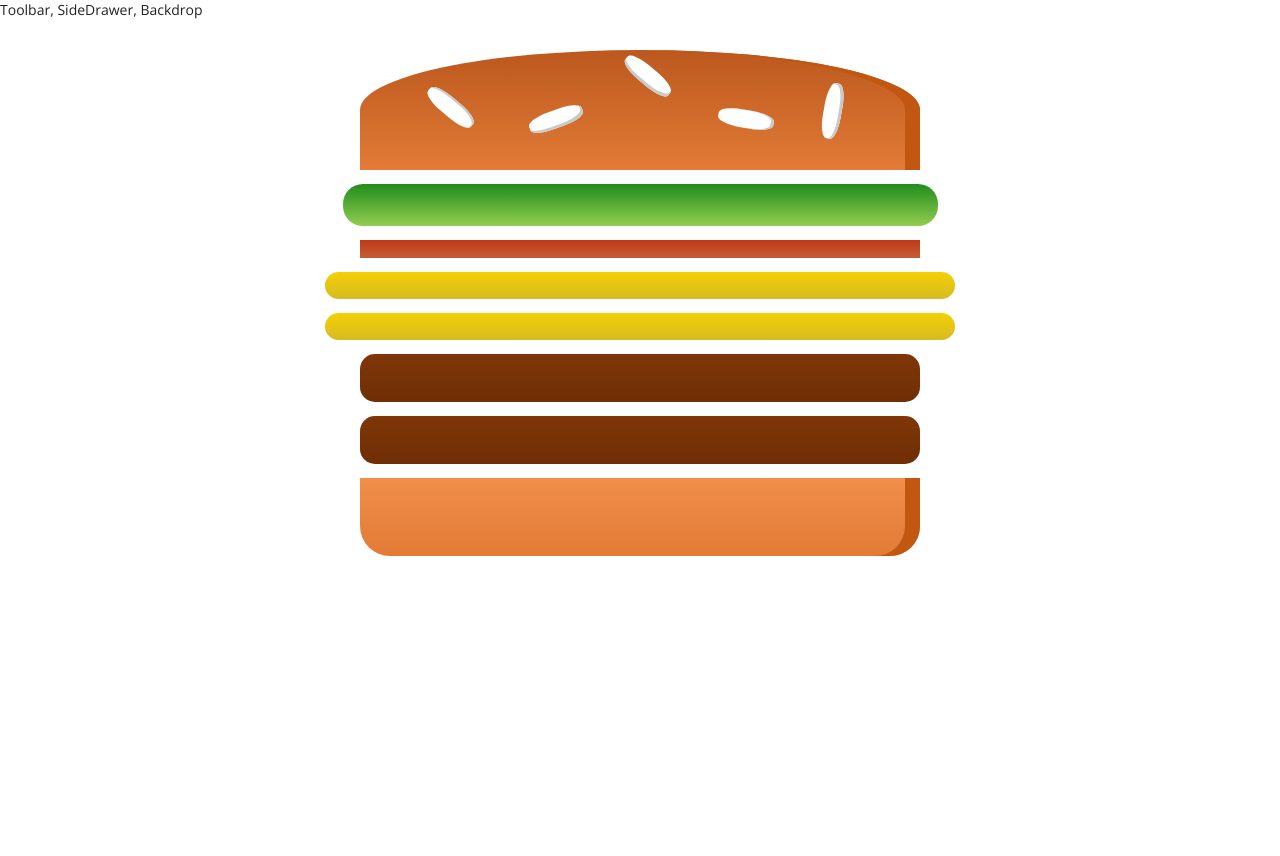
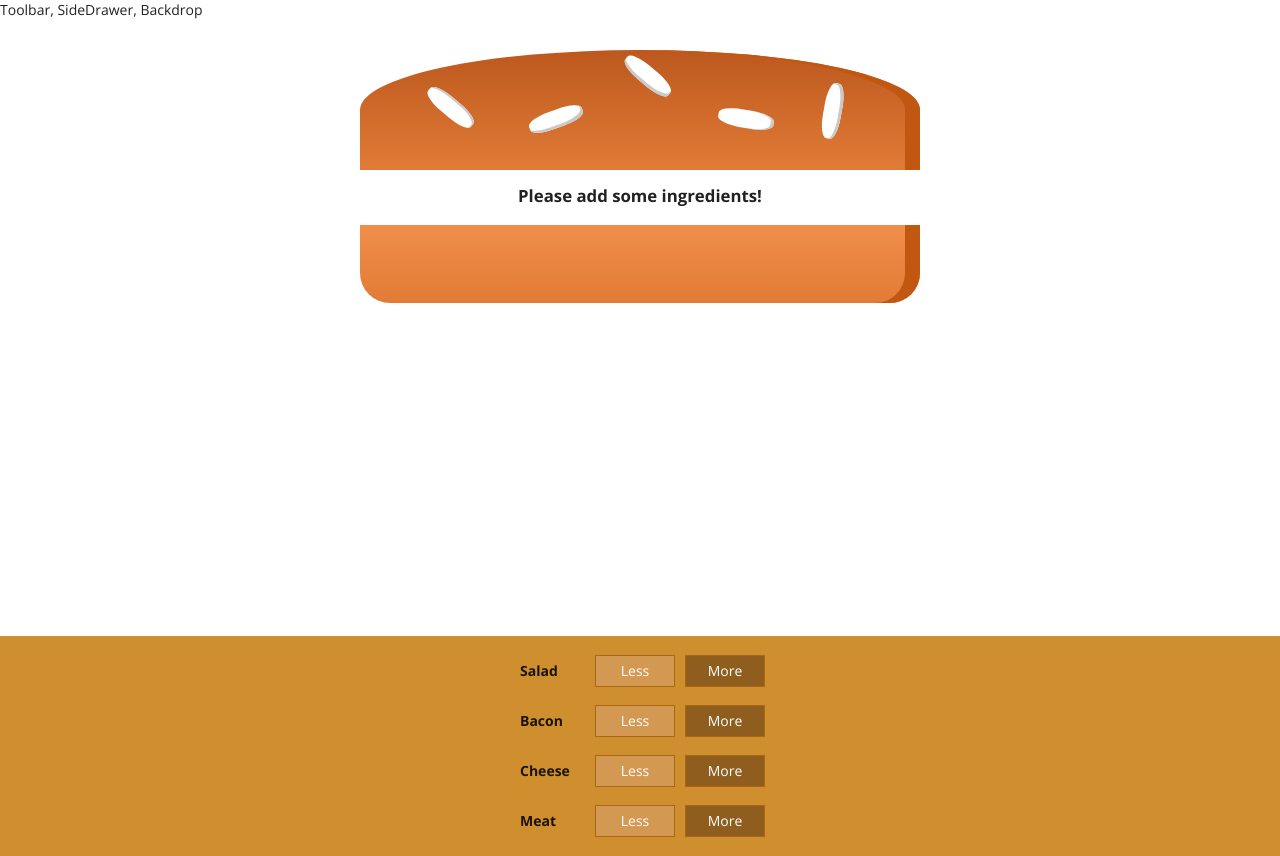
Before and after one commit to leon8941/list-of-ingredients, a React app in the folder client/: page / in a window 1280 px wide. Before the commit the page ends 800 px from the top, so only its background shows below. Built offline with nearby package versions, Linux system fonts and the light colour scheme.

Commit message:
add build controls.

```diff
--- /dev/null
+++ b/client/src/components/Burger/BuildControls/BuildControl/BuildControl.css
@@ -0,0 +1,56 @@
+.BuildControl {
+    display: flex;
+    justify-content: space-between;
+    align-items: center;
+    margin: 5px 0;
+}
+
+.BuildControl button {
+    display: block;
+    font: inherit;
+    padding: 5px;
+    margin: 0 5px;
+    width: 80px;
+    border: 1px solid #AA6817;
+    cursor: pointer;
+    outline: none;
+}
+
+.BuildControl button:disabled {
+    background-color: #AC9980;
+    border: 1px solid #7E7365;
+    color: #ccc;
+    cursor: default;
+}
+
+.BuildControl button:hover:disabled {
+    background-color: #AC9980;
+    color: #ccc;
+    cursor: not-allowed;
+}
+
+.Label {
+    padding: 10px;
+    font-weight: bold;
+    width: 80px;
+}
+
+.BuildControl .Less {
+    background-color: #D39952;
+    color: white;
+}
+
+.BuildControl .More {
+    background-color: #8F5E1E;
+    color: white;
+}
+
+.BuildControl .Less:hover, .BuildControl .Less:active {
+    background-color: #DAA972;
+    color: white;
+}
+
+.BuildControl .More:hover,.BuildControl .More:active {
+    background-color: #99703F;
+    color: white;
+}
--- /dev/null
+++ b/client/src/components/Burger/BuildControls/BuildControl/BuildControl.js
@@ -0,0 +1,13 @@
+import React from 'react';
+
+import classes from './BuildControl.css';
+
+const buildControl = (props) => (
+    <div className={classes.BuildControl}>
+        <div className={classes.Label}>{props.label}</div>
+        <button className={classes.Less}>Less</button>
+        <button className={classes.More}>More</button>
+    </div>
+);
+
+export default buildControl;
--- /dev/null
+++ b/client/src/components/Burger/BuildControls/BuildControls.css
@@ -0,0 +1,11 @@
+.BuildControls {
+    width: 100%;
+    background-color: #CF8F2E;
+    display: flex;
+    flex-flow: column;
+    align-items: center;
+    box-shadow: 0 2px 1px #ccc;
+    margin: auto;
+    padding: 10px 0;
+
+}
--- /dev/null
+++ b/client/src/components/Burger/BuildControls/BuildControls.js
@@ -0,0 +1,23 @@
+import React from 'react';
+
+import classes from './BuildControls.css';
+import BuildControl from './BuildControl/BuildControl';
+
+const controls = [
+    { label: "Salad", type: "salad" },
+    { label: "Bacon", type: "bacon" },
+    { label: "Cheese", type: "cheese" },
+    { label: "Meat", type: "meat" }
+];
+
+const buildControls = (props) => (
+    <div className={classes.BuildControls}>
+        {
+            controls.map(ctrl => (
+                <BuildControl key={ctrl.label} label={ctrl.label} />
+            ))
+        }
+    </div>
+);
+
+export default buildControls;
--- a/client/src/components/Burger/Burger.js
+++ b/client/src/components/Burger/Burger.js
@@ -4,13 +4,20 @@
 import BurgerIngredient from './BurgerIngredient/BurgerIngredient';
 
 const burger = (props) => {
-    const transformedIngredients = Object.keys(props.ingredients)
+    let transformedIngredients = Object.keys(props.ingredients)
         .map(ingKey => {
             console.log("1st: ", ingKey);
             return [...Array(props.ingredients[ingKey])].map((_, i) => {
                 return <BurgerIngredient key={ingKey + i} type={ingKey} />;
             });
-        });
+        })
+        .reduce((arr, el) => {
+            return arr.concat(el)
+        }, [])
+
+    if (transformedIngredients.length === 0) {
+        transformedIngredients = <p>Please add some ingredients!</p>
+    }
 
     return (
         <div className={classes.Burger}>
--- a/client/src/containers/BurgerBuilder/BurgerBuilder.js
+++ b/client/src/containers/BurgerBuilder/BurgerBuilder.js
@@ -2,14 +2,15 @@
 
 import Aux from '../../hoc/Aux';
 import Burger from '../../components/Burger/Burger';
+import BuildControls from '../../components/Burger/BuildControls/BuildControls';
 
 class BurgerBuilder extends Component {
     state = {
         ingredients: {
-            salad: 1,
-            bacon: 1,
-            cheese: 2,
-            meat: 2
+            salad: 0,
+            bacon: 0,
+            cheese: 0,
+            meat: 0
         }
     }
 
@@ -17,6 +18,7 @@
         return (
             <Aux>
                 <Burger ingredients={this.state.ingredients}></Burger>
+                <BuildControls />
             </Aux>
         );
     }
```
